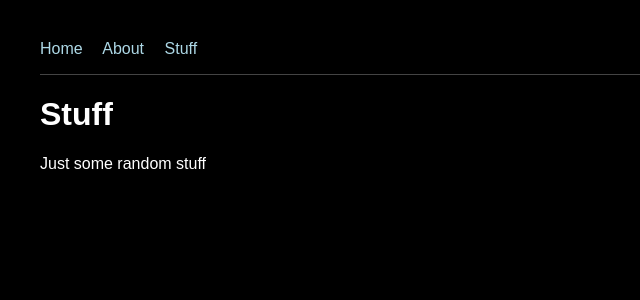
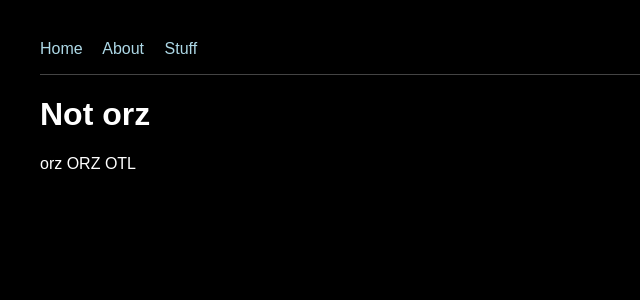
Before and after one commit to alezha128/alezha128.github.io, a Jekyll site: the page built from stuff.md, in a window 1280 px wide. Shown: the top 300 px of the page, without its empty margins (0-640 px from the left). Built offline with Jekyll 4.4.1, drawn with Linux system fonts in a browser that asks for light colours.

Commit message:
Update unorz.md

```diff
--- a/stuff.md
+++ b/stuff.md
@@ -1,9 +1,11 @@
 ---
 layout: default
-title: Stuff
-permalink: /stuff.html
+title: unorz
+permalink: /unorz.html
 ---
 
-# Stuff
+# Not orz
 
-Just some random stuff
+orz
+ORZ
+OTL
```
